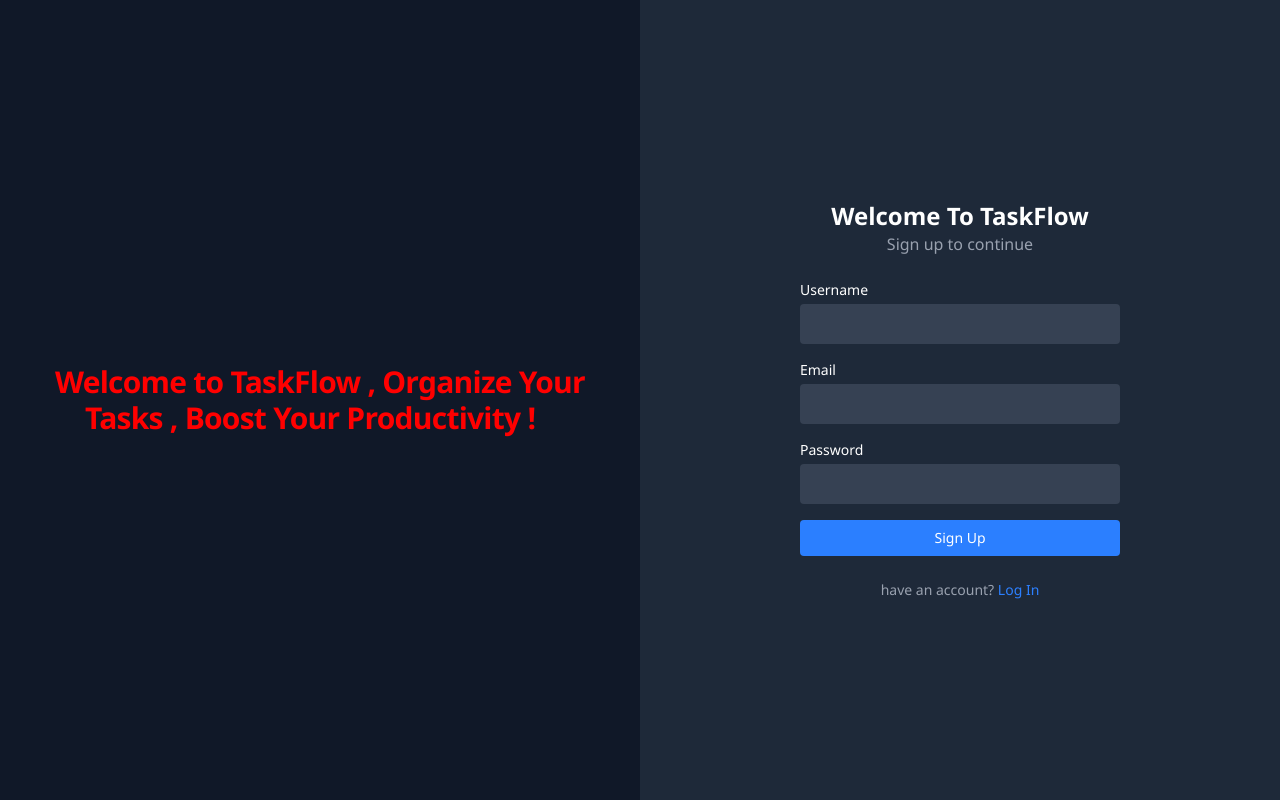
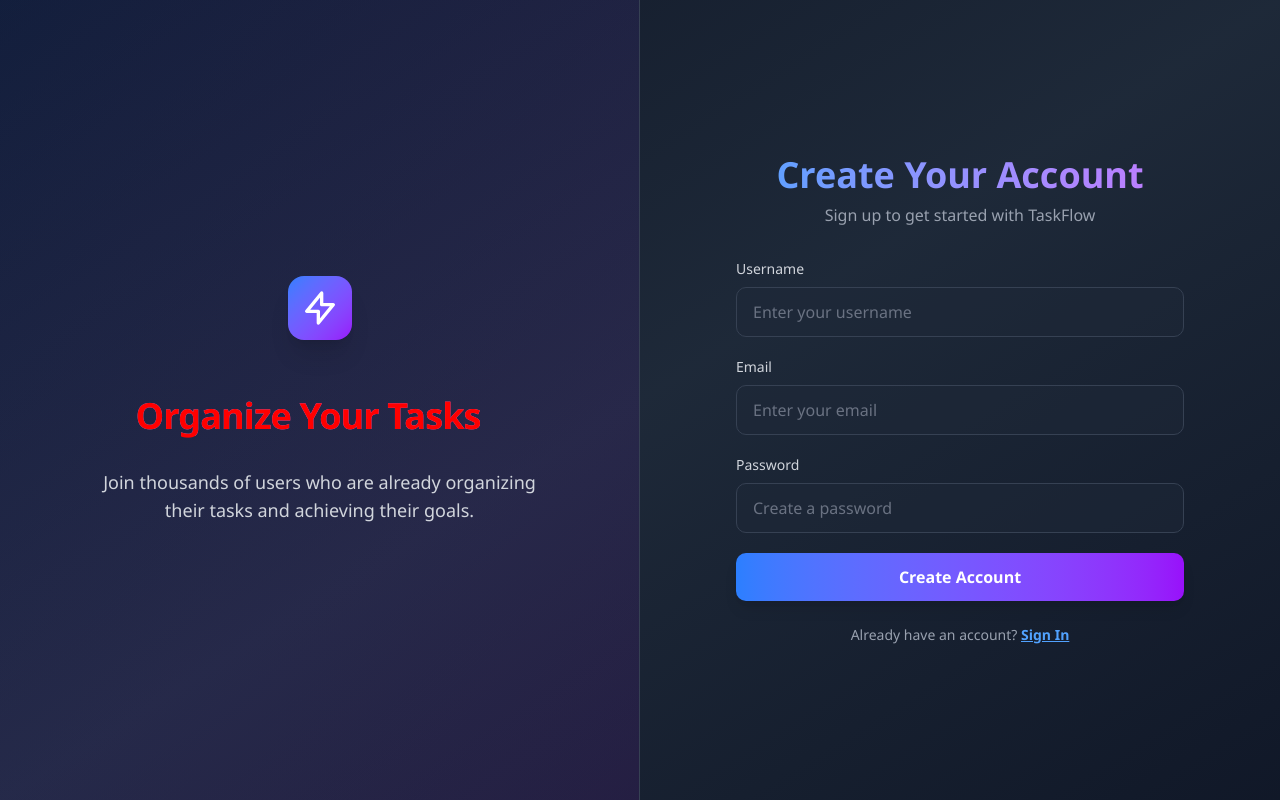
Before and after one commit to Daufm/Task-Flow, a React (Vite) app in the folder task/: page /signup in a window 1280 px wide. Built offline with nearby package versions, Linux system fonts and the light colour scheme; no server answers.

Commit message:
fix the design to match landing page

```diff
--- a/task/src/App.jsx
+++ b/task/src/App.jsx
@@ -5,6 +5,7 @@ import Login from '@/Login.jsx'
 import SignUp from '@/SignUp.jsx'
 import Home from '@/Homepage.jsx'
 import Setting from '@/setting.jsx'
+import LandingPage from '@/LandingPage.jsx'
 
 
 
@@ -27,9 +28,10 @@ function App() {
   if (!auth) {
     return (
       <Routes>
+        <Route path="/" element={<LandingPage />} />
         <Route path="/login" element={<Login onLogin={() => setAuth(localStorage.getItem('token') || sessionStorage.getItem('token'))} />} />
         <Route path="/signup" element={<SignUp />} />
-        <Route path="*" element={<Login onLogin={() => setAuth(localStorage.getItem('token') || sessionStorage.getItem('token'))} />} />
+        <Route path="*" element={<LandingPage />} />
       </Routes>
     );
   }
--- a/task/src/Login.jsx
+++ b/task/src/Login.jsx
@@ -2,6 +2,7 @@ import React,{useEffect,useState} from 'react';
 import { useNavigate } from 'react-router-dom';
 import TextType from './TextType';
 import axios from 'axios';
+import { toast } from 'react-toastify';
 
 
 
@@ -45,68 +46,92 @@ const handleSubmit = async (e)=>{
 
 
   return (
-    <div className="flex flex-row h-screen">
+    <div className="flex flex-row h-screen bg-gradient-to-br from-gray-900 via-gray-800 to-gray-900">
       {/* Left side animation with overlay text */}
-      <div className="hidden md:block w-1/2 relative h-screen bg-gray-900 flex flex-col justify-center items-center">
-        {/* Simple React animation: bouncing React logo */}
-        <div className="flex flex-col justify-center items-center h-full">
+      <div className="hidden md:block w-1/2 relative h-screen bg-gradient-to-br from-blue-900/20 to-purple-900/20 flex flex-col justify-center items-center border-r border-gray-700">
+        <div className="flex flex-col justify-center items-center h-full px-8">
+          <div className="mb-8">
+            <div className="w-16 h-16 bg-gradient-to-br from-blue-500 to-purple-600 rounded-2xl flex items-center justify-center mb-6 mx-auto shadow-xl">
+              <svg className="w-10 h-10 text-white" fill="none" stroke="currentColor" viewBox="0 0 24 24">
+                <path strokeLinecap="round" strokeLinejoin="round" strokeWidth={2} d="M13 10V3L4 14h7v7l9-11h-7z" />
+              </svg>
+            </div>
+          </div>
           <TextType
-              text={["Welcome to TaskFlow , Organize Your Tasks , Boost Your Productivity !"]}
+            text={[
+              'Welcome Back to TaskFlow',
+              'Organize Your Tasks',
+              'Boost Your Productivity',
+            ]}
             typingSpeed={75}
-              pauseDuration={1500}
+            pauseDuration={2000}
             showCursor={true}
             cursorCharacter="|"
-              className="text-3xl font-bold text-white text-center px-4"
+            className="text-4xl font-bold text-center px-4 bg-gradient-to-r from-blue-400 via-purple-400 to-pink-400 bg-clip-text text-transparent"
           />
-
+          <p className="text-gray-300 text-lg mt-8 text-center max-w-md">
+            Sign in to continue managing your tasks and achieving your goals.
+          </p>
         </div>
       </div>
 
       {/* Right side login form */}
-      <div className="flex flex-col justify-center items-center bg-gray-800 text-white w-full md:w-1/2 h-screen">
-        <h2 className="text-2xl font-bold">Welcome Back</h2>
-        <p className="text-gray-400">Sign in to continue</p>
-        <form onSubmit={handleSubmit} className="mt-6 w-80">
-          <div className="mb-4">
-            <label className="block mb-1 text-sm">Email</label>
+      <div className="flex flex-col justify-center items-center text-white w-full md:w-1/2 h-screen px-6">
+        <div className="w-full max-w-md">
+          <div className="text-center mb-8">
+            <h2 className="text-4xl font-bold mb-2 bg-gradient-to-r from-blue-400 to-purple-400 bg-clip-text text-transparent">
+              Welcome Back
+            </h2>
+            <p className="text-gray-400">Sign in to your account</p>
+          </div>
+          <form onSubmit={handleSubmit} className="space-y-5">
+            <div>
+              <label className="block mb-2 text-sm font-medium text-gray-300">Email</label>
               <input
                 type="email"
                 value={email}
                 onChange={e => setEmail(e.target.value)}
-              className="w-full px-3 py-2 rounded bg-gray-700 text-white focus:outline-none focus:ring-2 focus:ring-blue-500"
+                required
+                className="w-full px-4 py-3 rounded-lg bg-gray-800/50 border border-gray-700 text-white placeholder-gray-500 focus:outline-none focus:ring-2 focus:ring-blue-500 focus:border-transparent transition-all"
+                placeholder="Enter your email"
               />
             </div>
-          <div className="mb-4">
-            <label className="block mb-1 text-sm">Password</label>
+            <div>
+              <label className="block mb-2 text-sm font-medium text-gray-300">Password</label>
               <input
                 type="password"
                 value={password}
                 onChange={e => setPassword(e.target.value)}
-              className="w-full px-3 py-2 rounded bg-gray-700 text-white focus:outline-none focus:ring-2 focus:ring-blue-500"
+                required
+                className="w-full px-4 py-3 rounded-lg bg-gray-800/50 border border-gray-700 text-white placeholder-gray-500 focus:outline-none focus:ring-2 focus:ring-blue-500 focus:border-transparent transition-all"
+                placeholder="Enter your password"
               />
             </div>
-          <div className="flex items-center mb-4">
+            <div className="flex items-center justify-between">
+              <div className="flex items-center">
                 <input
                   type="checkbox"
-             className="mr-2"
+                  className="w-4 h-4 rounded bg-gray-800/50 border-gray-700 text-blue-500 focus:ring-2 focus:ring-blue-500"
                   checked={rememberMe}
                   onChange={e => setRememberMe(e.target.checked)}
                 />
-            <span className="text-gray-400 text-sm">Remember me</span>
+                <span className="ml-2 text-gray-300 text-sm">Remember me</span>
+              </div>
             </div>
             <button
               type="submit"
-            className="w-full bg-blue-500 hover:bg-blue-600 text-white px-3 py-2 rounded text-sm font-medium"
+              className="w-full bg-gradient-to-r from-blue-500 to-purple-600 hover:from-blue-600 hover:to-purple-700 text-white px-4 py-3 rounded-lg text-base font-semibold transition-all duration-200 shadow-lg hover:shadow-xl transform hover:scale-[1.02]"
             >
-            Log In
+              Sign In
             </button>
           </form>
-        <p className="mt-6 text-gray-400 text-sm">
-          Don't have an account?{" "}
-          <a href="/signup" className="text-blue-500 hover:underline">
+          <p className="mt-6 text-gray-400 text-sm text-center">
+            Don't have an account?{' '}
+            <a href="/signup" className="text-blue-400 hover:text-blue-300 underline font-semibold">
               Sign Up
             </a>
           </p>
+        </div>
       </div>
     </div>
   );
--- a/task/src/SignUp.jsx
+++ b/task/src/SignUp.jsx
@@ -46,85 +46,111 @@ function SignUp() {
   };
 
   return (
-    <div className="flex flex-row h-screen">
+    <div className="flex flex-row h-screen bg-gradient-to-br from-gray-900 via-gray-800 to-gray-900">
       {/* Left side animation with overlay text */}
-      <div className="hidden md:block w-1/2 relative h-screen bg-gray-900 flex flex-col justify-center items-center">
-        <div className="flex flex-col justify-center items-center h-full">
+      <div className="hidden md:block w-1/2 relative h-screen bg-gradient-to-br from-blue-900/20 to-purple-900/20 flex flex-col justify-center items-center border-r border-gray-700">
+        <div className="flex flex-col justify-center items-center h-full px-8">
+          <div className="mb-8">
+            <div className="w-16 h-16 bg-gradient-to-br from-blue-500 to-purple-600 rounded-2xl flex items-center justify-center mb-6 mx-auto shadow-xl">
+              <svg className="w-10 h-10 text-white" fill="none" stroke="currentColor" viewBox="0 0 24 24">
+                <path strokeLinecap="round" strokeLinejoin="round" strokeWidth={2} d="M13 10V3L4 14h7v7l9-11h-7z" />
+              </svg>
+            </div>
+          </div>
           <TextType
             text={[
-              'Welcome to TaskFlow , Organize Your Tasks , Boost Your Productivity !',
+              'Welcome to TaskFlow',
+              'Organize Your Tasks',
+              'Boost Your Productivity',
             ]}
             typingSpeed={75}
-            pauseDuration={1500}
+            pauseDuration={2000}
             showCursor={true}
             cursorCharacter="|"
-            className="text-3xl font-bold text-white text-center px-4"
+            className="text-4xl font-bold text-center px-4 bg-gradient-to-r from-blue-400 via-purple-400 to-pink-400 bg-clip-text text-transparent"
           />
+          <p className="text-gray-300 text-lg mt-8 text-center max-w-md">
+            Join thousands of users who are already organizing their tasks and achieving their goals.
+          </p>
         </div>
       </div>
 
       {/* Right side signup form */}
-      <div className="flex flex-col justify-center items-center bg-gray-800 text-white w-full md:w-1/2 h-screen">
-        <h2 className="text-2xl font-bold">Welcome To TaskFlow</h2>
-        <p className="text-gray-400">Sign up to continue</p>
+      <div className="flex flex-col justify-center items-center text-white w-full md:w-1/2 h-screen px-6">
+        <div className="w-full max-w-md">
+          <div className="text-center mb-8">
+            <h2 className="text-4xl font-bold mb-2 bg-gradient-to-r from-blue-400 to-purple-400 bg-clip-text text-transparent">
+              Create Your Account
+            </h2>
+            <p className="text-gray-400">Sign up to get started with TaskFlow</p>
+          </div>
           {message && (
-          <div className="my-4 text-sm text-center text-blue-400">{message}</div>
+            <div className="mb-6 p-4 rounded-lg bg-blue-500/10 border border-blue-500/30 text-sm text-center text-blue-400">
+              {message}
+            </div>
           )}
 
           {!showVerification && !verified && (
-          <form onSubmit={handleSubmit} className="mt-6 w-80">
-            <div className="mb-4">
-              <label className="block mb-1 text-sm">Username</label>
+            <form onSubmit={handleSubmit} className="space-y-5">
+              <div>
+                <label className="block mb-2 text-sm font-medium text-gray-300">Username</label>
                 <input
                   type="text"
                   value={username}
                   onChange={e => setUsername(e.target.value)}
-                className="w-full px-3 py-2 rounded bg-gray-700 text-white focus:outline-none focus:ring-2 focus:ring-blue-500"
+                  required
+                  className="w-full px-4 py-3 rounded-lg bg-gray-800/50 border border-gray-700 text-white placeholder-gray-500 focus:outline-none focus:ring-2 focus:ring-blue-500 focus:border-transparent transition-all"
+                  placeholder="Enter your username"
                 />
               </div>
-            <div className="mb-4">
-              <label className="block mb-1 text-sm">Email</label>
+              <div>
+                <label className="block mb-2 text-sm font-medium text-gray-300">Email</label>
                 <input
                   type="email"
                   value={email}
                   onChange={e => setEmail(e.target.value)}
-                className="w-full px-3 py-2 rounded bg-gray-700 text-white focus:outline-none focus:ring-2 focus:ring-blue-500"
+                  required
+                  className="w-full px-4 py-3 rounded-lg bg-gray-800/50 border border-gray-700 text-white placeholder-gray-500 focus:outline-none focus:ring-2 focus:ring-blue-500 focus:border-transparent transition-all"
+                  placeholder="Enter your email"
                 />
               </div>
-            <div className="mb-4">
-              <label className="block mb-1 text-sm">Password</label>
+              <div>
+                <label className="block mb-2 text-sm font-medium text-gray-300">Password</label>
                 <input
                   type="password"
                   value={password}
                   onChange={e => setPassword(e.target.value)}
-                className="w-full px-3 py-2 rounded bg-gray-700 text-white focus:outline-none focus:ring-2 focus:ring-blue-500"
+                  required
+                  className="w-full px-4 py-3 rounded-lg bg-gray-800/50 border border-gray-700 text-white placeholder-gray-500 focus:outline-none focus:ring-2 focus:ring-blue-500 focus:border-transparent transition-all"
+                  placeholder="Create a password"
                 />
               </div>
               <button
                 type="submit"
-              className="w-full bg-blue-500 hover:bg-blue-600 text-white px-3 py-2 rounded text-sm font-medium"
+                className="w-full bg-gradient-to-r from-blue-500 to-purple-600 hover:from-blue-600 hover:to-purple-700 text-white px-4 py-3 rounded-lg text-base font-semibold transition-all duration-200 shadow-lg hover:shadow-xl transform hover:scale-[1.02]"
               >
-              Sign Up
+                Create Account
               </button>
             </form>
           )}
 
           {/* Email Verification UI */}
           {showVerification && !verified && (
-          <form onSubmit={handleVerify} className="mt-6 w-80">
-            <div className="mb-4">
-              <label className="block mb-1 text-sm">Verification Code</label>
+            <form onSubmit={handleVerify} className="space-y-5">
+              <div>
+                <label className="block mb-2 text-sm font-medium text-gray-300">Verification Code</label>
                 <input
                   type="text"
                   value={verificationCode}
                   onChange={e => setVerificationCode(e.target.value)}
-                className="w-full px-3 py-2 rounded bg-gray-700 text-white focus:outline-none focus:ring-2 focus:ring-blue-500"
+                  required
+                  className="w-full px-4 py-3 rounded-lg bg-gray-800/50 border border-gray-700 text-white placeholder-gray-500 focus:outline-none focus:ring-2 focus:ring-green-500 focus:border-transparent transition-all text-center text-2xl tracking-widest"
                   placeholder="Enter code from your email"
                 />
               </div>
               <button
                 type="submit"
-              className="w-full bg-green-500 hover:bg-green-600 text-white px-3 py-2 rounded text-sm font-medium"
+                className="w-full bg-gradient-to-r from-green-500 to-emerald-600 hover:from-green-600 hover:to-emerald-700 text-white px-4 py-3 rounded-lg text-base font-semibold transition-all duration-200 shadow-lg hover:shadow-xl transform hover:scale-[1.02]"
               >
                 Verify Email
               </button>
@@ -132,19 +158,23 @@ function SignUp() {
           )}
 
           {verified && (
-          <div className="mt-6 text-green-400 text-center">
-            Your email is verified! <a href="/login" className="text-blue-400 underline">Log in</a>
+            <div className="mt-6 p-4 rounded-lg bg-green-500/10 border border-green-500/30 text-green-400 text-center">
+              Your email is verified!{' '}
+              <a href="/login" className="text-blue-400 hover:text-blue-300 underline font-semibold">
+                Log in
+              </a>
             </div>
           )}
 
           {!showVerification && !verified && (
-          <p className="mt-6 text-gray-400 text-sm">
-            have an account?{' '}
-            <a href="/login" className="text-blue-500 hover:underline">
-              Log In
+            <p className="mt-6 text-gray-400 text-sm text-center">
+              Already have an account?{' '}
+              <a href="/login" className="text-blue-400 hover:text-blue-300 underline font-semibold">
+                Sign In
               </a>
             </p>
           )}
+        </div>
       </div>
     </div>
   );
--- a/task/src/sidebar.jsx
+++ b/task/src/sidebar.jsx
@@ -75,7 +75,7 @@ function Sidebar() {
       {/* Add Task */}
       <div className="relative">
         <button
-          className="bg-blue-500 hover:bg-blue-600 text-white border rounded px-3 py-2 w-40 flex items-center justify-between shadow transition duration-150"
+          className={`bg-blue-500 hover:bg-blue-600 text-white border rounded px-3 py-2 w-40 flex items-center justify-between shadow transition duration-150 ${expanded ? "" : "opacity-0 w-0 overflow-hidden"}`}
           onClick={() => setTask((prev) => !prev)}
         >
           <span className="font-semibold">+ Add New Task</span>
```
Also changed, not shown: 2 other files (tests, documents, lock files or other folders). Lines whose indentation alone changed are shown as unchanged.
